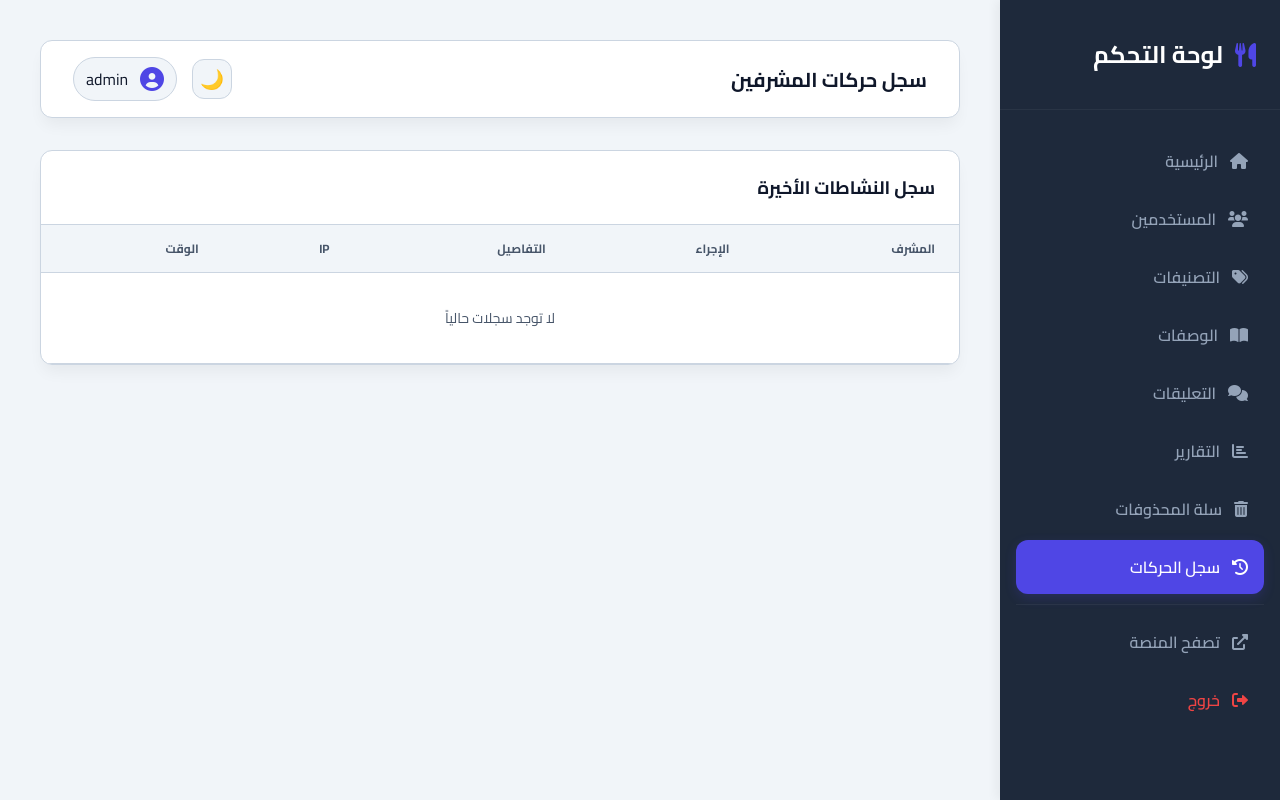
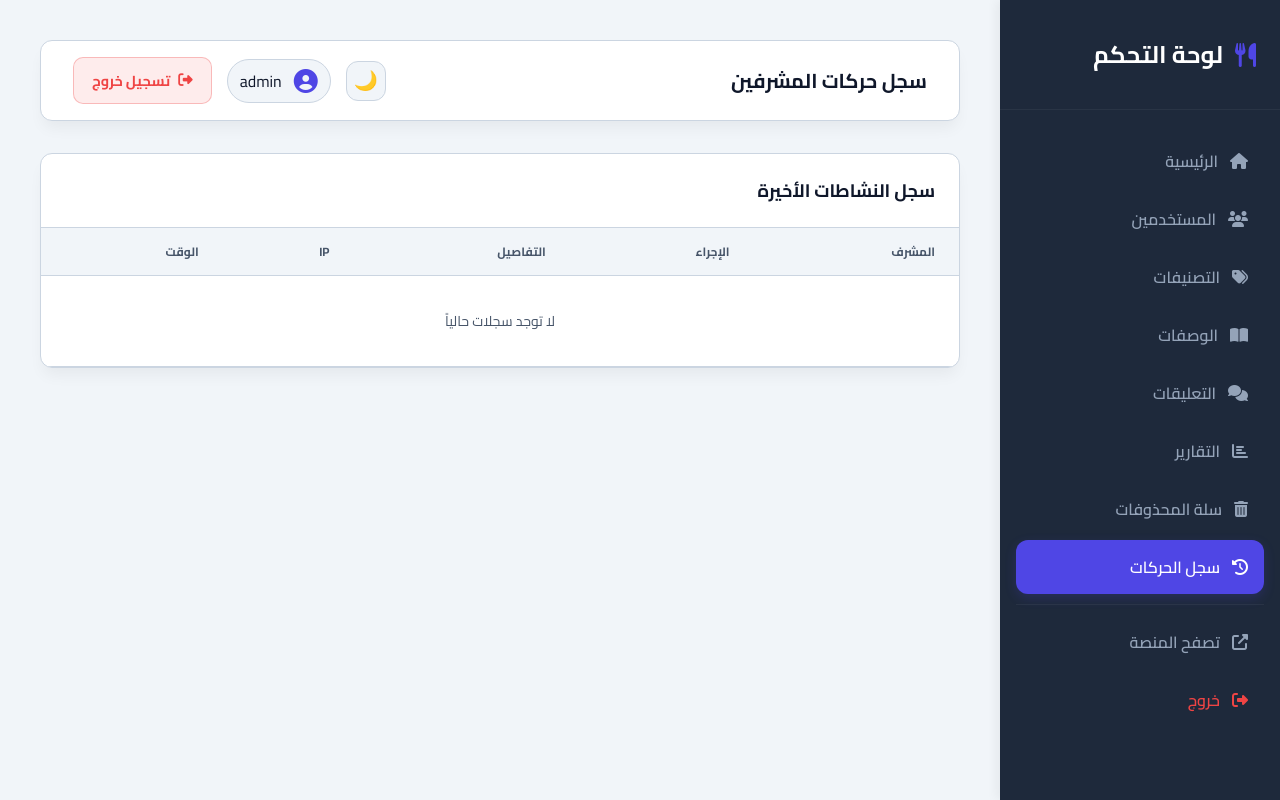
Before and after one commit to aliyahya-wq/Recipe-sharing-platform, a Django app: page /dashboard/activity-log/ in a window 1280 px wide. Run offline with Django 5.2, Linux system fonts and the light colour scheme; a user stored in the database is signed in.

Commit message:
add button in base_dashboard.html file

```diff
--- a/templates/dashboard/base_dashboard.html
+++ b/templates/dashboard/base_dashboard.html
@@ -7,7 +7,7 @@
     <title>{% block title %}لوحة التحكم{% endblock %}</title>
 
     <!-- FontAwesome -->
-    <link href="https://cdnjs.cloudflare.com/ajax/libs/font-awesome/6.0.0/css/all.min.css" rel="stylesheet">
+    <link rel="stylesheet" href="https://cdnjs.cloudflare.com/ajax/libs/font-awesome/6.5.0/css/all.min.css" crossorigin="anonymous" referrerpolicy="no-referrer">
 
     <!-- Cairo Font -->
     <link href="https://fonts.googleapis.com/css2?family=Cairo:wght@400;600;700&display=swap" rel="stylesheet">
@@ -260,6 +260,13 @@
                     <i class="fas fa-user-circle"></i>
                     <span>{{ request.user.username }}</span>
                 </div>
+                <a href="{% url 'dashboard:logout' %}"
+                   style="display:flex; align-items:center; gap:8px; background:rgba(239,68,68,0.1); color:#ef4444; border:1px solid rgba(239,68,68,0.3); padding:9px 18px; border-radius:10px; text-decoration:none; font-weight:700; font-size:0.9rem; transition:all 0.2s;"
+                   onmouseover="this.style.background='#ef4444'; this.style.color='#fff';"
+                   onmouseout="this.style.background='rgba(239,68,68,0.1)'; this.style.color='#ef4444';">
+                    <i class="fas fa-sign-out-alt"></i>
+                    تسجيل خروج
+                </a>
             </div>
         </div>
 
--- a/templates/dashboard/login.html
+++ b/templates/dashboard/login.html
@@ -5,7 +5,7 @@
     <meta charset="UTF-8">
     <meta name="viewport" content="width=device-width, initial-scale=1.0">
     <title>تسجيل الدخول - لوحة التحكم</title>
-    <link href="https://cdnjs.cloudflare.com/ajax/libs/font-awesome/6.0.0/css/all.min.css" rel="stylesheet">
+    <link rel="stylesheet" href="https://cdnjs.cloudflare.com/ajax/libs/font-awesome/6.5.0/css/all.min.css" crossorigin="anonymous" referrerpolicy="no-referrer">
     <link href="https://fonts.googleapis.com/css2?family=Cairo:wght@400;600;700&display=swap" rel="stylesheet">
     <style>
         * { box-sizing: border-box; margin: 0; padding: 0; }
```
Also changed, not shown: db.sqlite3.
